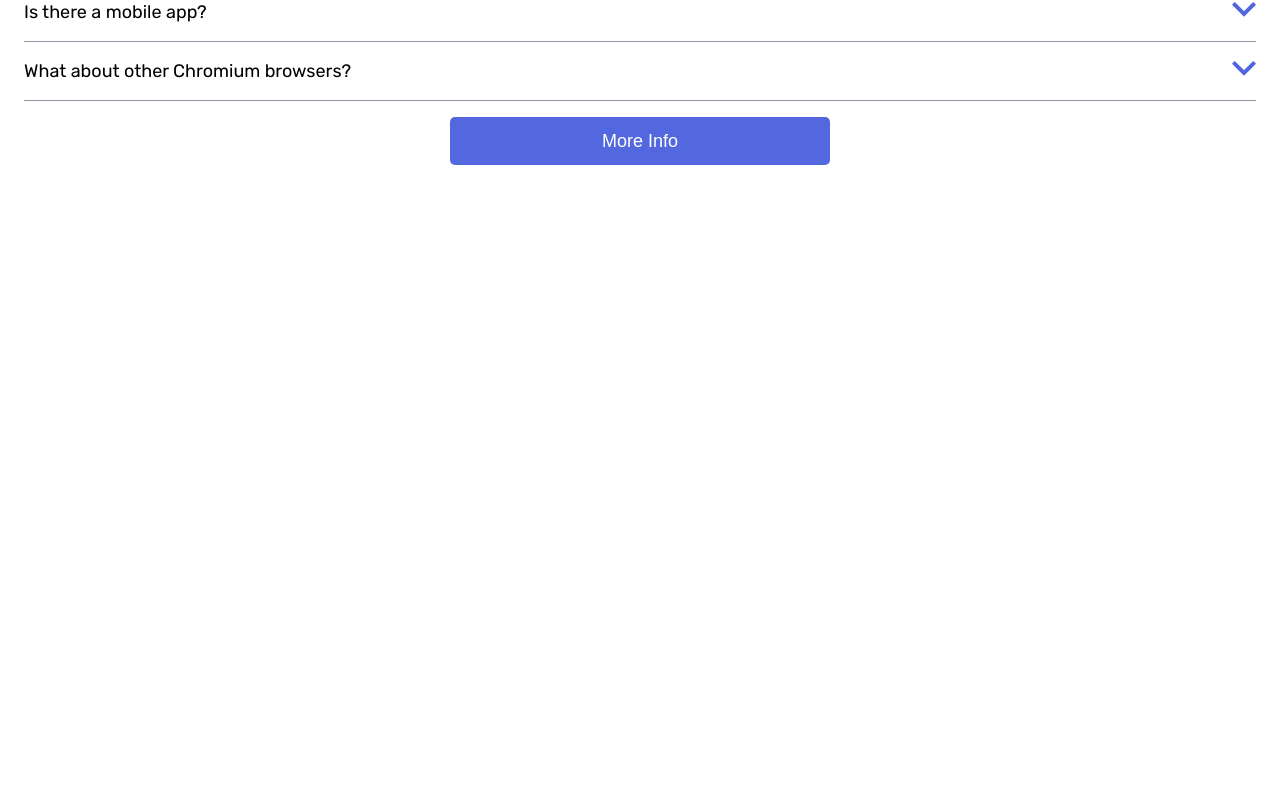
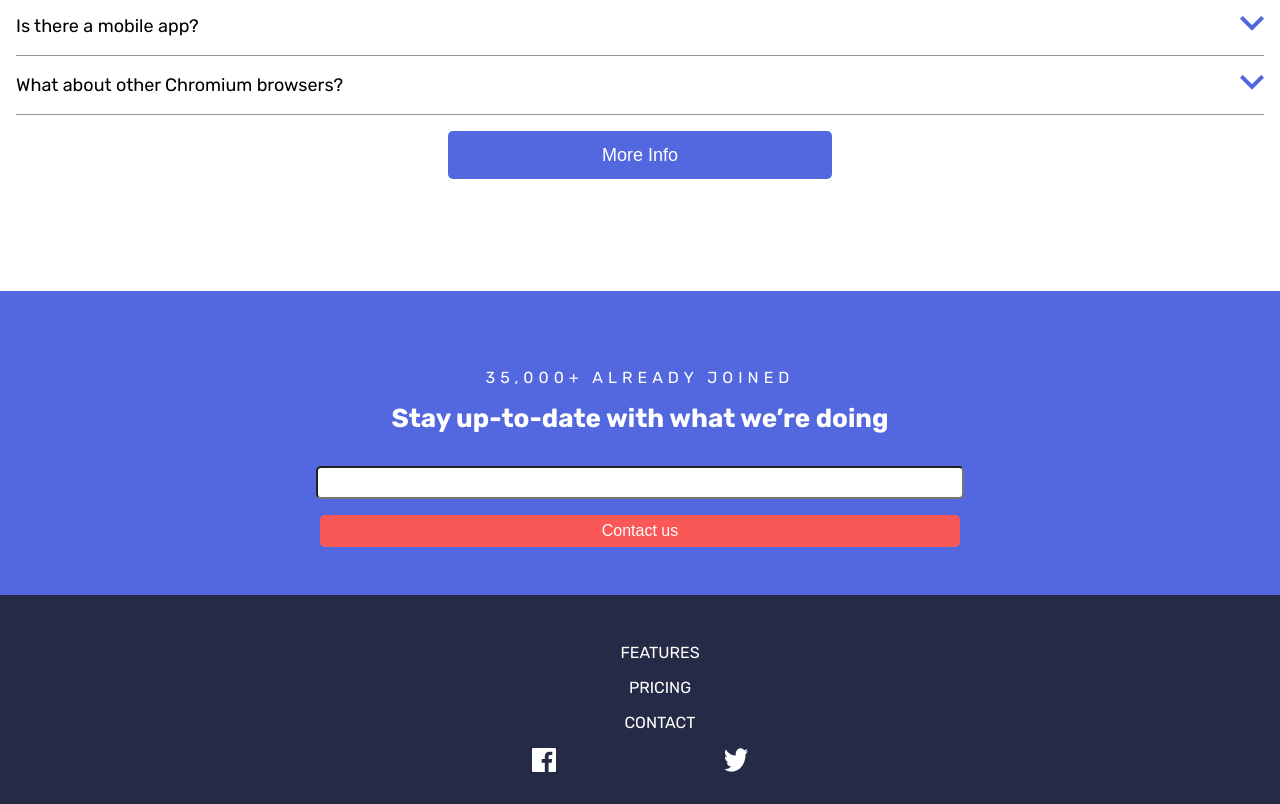
Before and after one commit to codantes/bookmark-landing-page, a React (Create React App) app: page / in a window 1280 px wide. Shown: the part 4012-4816 px from the top of the page. Before the commit the page ends 4209 px from the top, so only its background shows below. Built offline with nearby package versions, Linux system fonts and the light colour scheme.

Commit message:
added signup section and footer

```diff
--- a/src/App.js
+++ b/src/App.js
@@ -2,7 +2,10 @@ import React from 'react';
 import Header from './Header.js';
 import Features from './Features.js';
 import Downloads from './Downloads.js';
-import Faq from './Faq.js'
+import Faq from './Faq.js';
+import Signup from './Signup.js';
+import Footer from './Footer.js';
+
 function App() {
     return(
         <>
@@ -10,6 +13,8 @@ function App() {
         <Features />
         <Downloads />
         <Faq />
+        <Signup />
+        <Footer />
         </>
     )
 }
--- /dev/null
+++ b/src/Footer.js
@@ -0,0 +1,22 @@
+import React from 'react';
+
+function Footer() {
+    return(
+        <footer>
+            <nav>
+                <ul className='footer-nav'>
+                    <li>Features</li>
+                    <li>Pricing</li>
+                    <li>Contact</li>
+                </ul>
+                <article className="socials">
+                    <img src="./images/icon-facebook.svg" alt="" />
+                    <img src="./images/icon-twitter.svg" alt="" />
+                </article>
+
+            </nav>
+        </footer>
+    )
+}
+
+export default Footer;
--- a/src/Questions.js
+++ b/src/Questions.js
@@ -5,6 +5,7 @@ function Questions(props){
     function answerToggle() {
         setAnswerState(!answerState);
     }
+
     const arrowStyle = {
         transform : (answerState)? "rotate(180deg)" : "none"
     }
--- /dev/null
+++ b/src/Signup.js
@@ -0,0 +1,34 @@
+import React from 'react';
+
+function Signup(){
+    const [email, setEmail] = React.useState("");
+    function handleSubmit(event){
+        event.preventDefault();
+        console.log(email);
+    }
+
+    function validateEmail(text) {
+        const regex = RegExp(
+            /^[a-zA-Z0-9.!#$%&’*+/=?^_`{|}~-]+@[a-zA-Z0-9-]+(?:\.[a-zA-Z0-9-]+)*$/);
+
+        return !regex.test(text);
+    }
+    return(
+        <section className="signup">
+            <h1>35,000+ already joined</h1>
+            <h2>Stay up-to-date with what we’re doing</h2>
+            <form onSubmit={handleSubmit}>
+                <input
+                    type="email"
+                    name="email"
+                    value={email}
+                    onChange={e => setEmail(e.target.value)}
+                    id="" />
+
+                <button>Contact us</button>
+            </form>
+        </section>
+    )
+}
+
+export default Signup;
--- a/src/styling/style.css
+++ b/src/styling/style.css
@@ -3,8 +3,7 @@
 :root{
     --font-family: 'Rubik', sans-serif;
 }
-
-#root{
+body{
     padding: 0;
     margin: 0;
     box-sizing:border-box;
@@ -151,7 +150,6 @@ header{
     margin-right: 3rem;
     font-size: 18px;
     margin-top: 2rem;
-    padding-bottom:;
     border-bottom: 1px solid hsl(229, 8%, 60%);
 }
 
@@ -246,3 +244,72 @@ header{
     border: none;
     font-size: 18px;
 }
+
+.signup{
+    background: hsl(231, 69%, 60%);
+    text-align: center;
+    color: white;
+    margin-top: 7rem;
+    padding-top: 4rem;
+    padding-bottom: 3rem;
+}
+
+.signup h1{
+    text-transform: uppercase;
+    font-size: 16px;
+    letter-spacing: 5px;
+    font-weight: 400;
+}
+
+.signup h2{
+    font-size: 26px;
+    margin: 1rem 2rem;
+}
+
+.signup form{
+    display: flex;
+    flex-direction: column;
+}
+
+.signup input{
+    width: 50%;
+    height: 1.7rem;
+    margin: 1rem auto;
+    border-radius: 5px;
+}
+
+.signup button{
+    width: 50%;
+    margin: 0 auto;
+    height: 2rem;
+    font-size: 16px;
+    border: none;
+    border-radius: 5px;
+    color: white;
+    background:  hsl(0, 94%, 66%);
+}
+
+footer{
+    text-align: center;
+    background:  hsl(229, 31%, 21%);
+    padding: 2rem 0;
+}
+
+.footer-nav{
+    list-style-type: none;
+    color: white;
+    text-transform: uppercase;
+}
+
+.footer-nav li{
+    font-weight: 400;
+    margin: 1rem 0;
+    cursor: pointer;
+}
+
+.socials{
+    width: 30%;
+    margin: 0 auto;
+    display: flex;
+    justify-content: space-around;
+}
```
